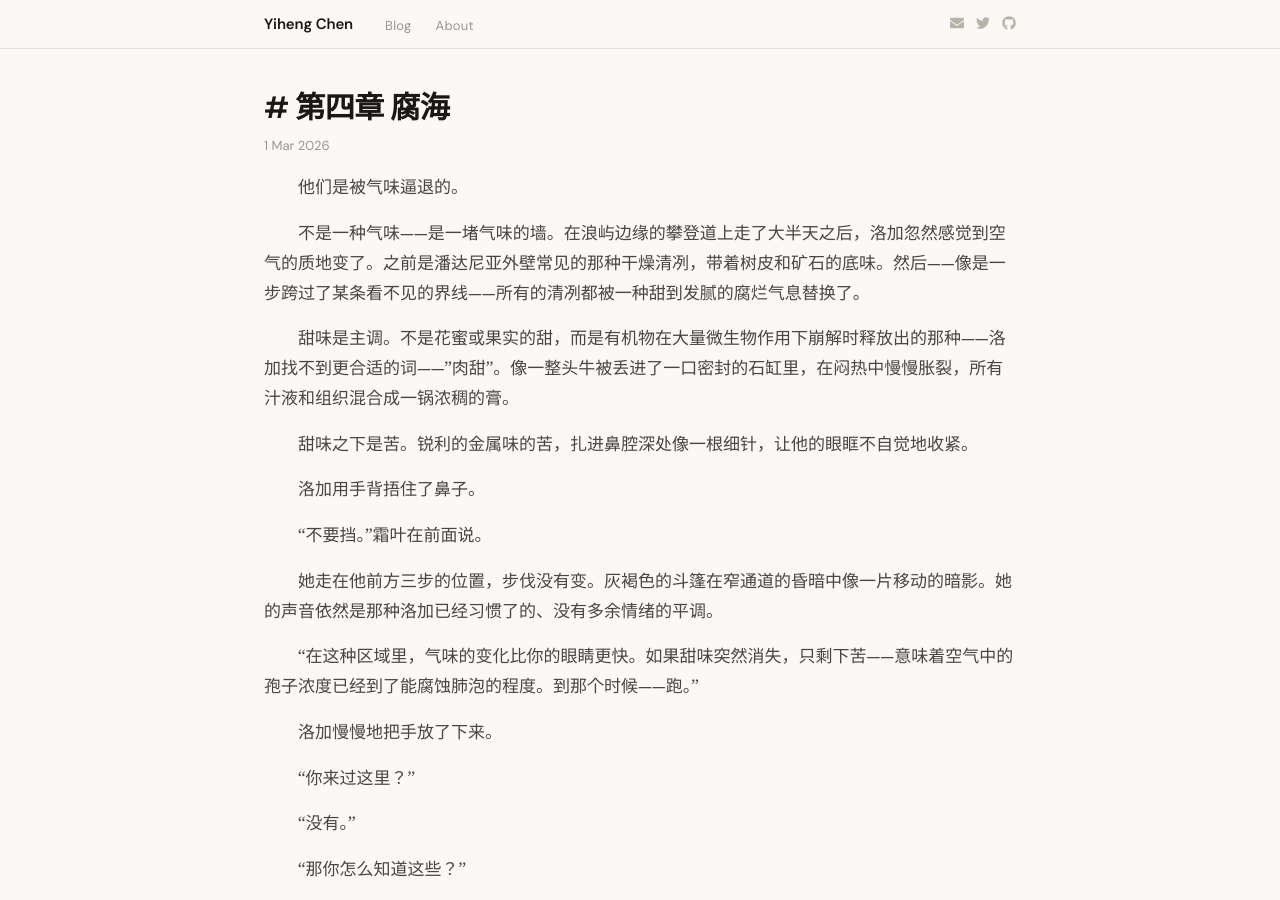
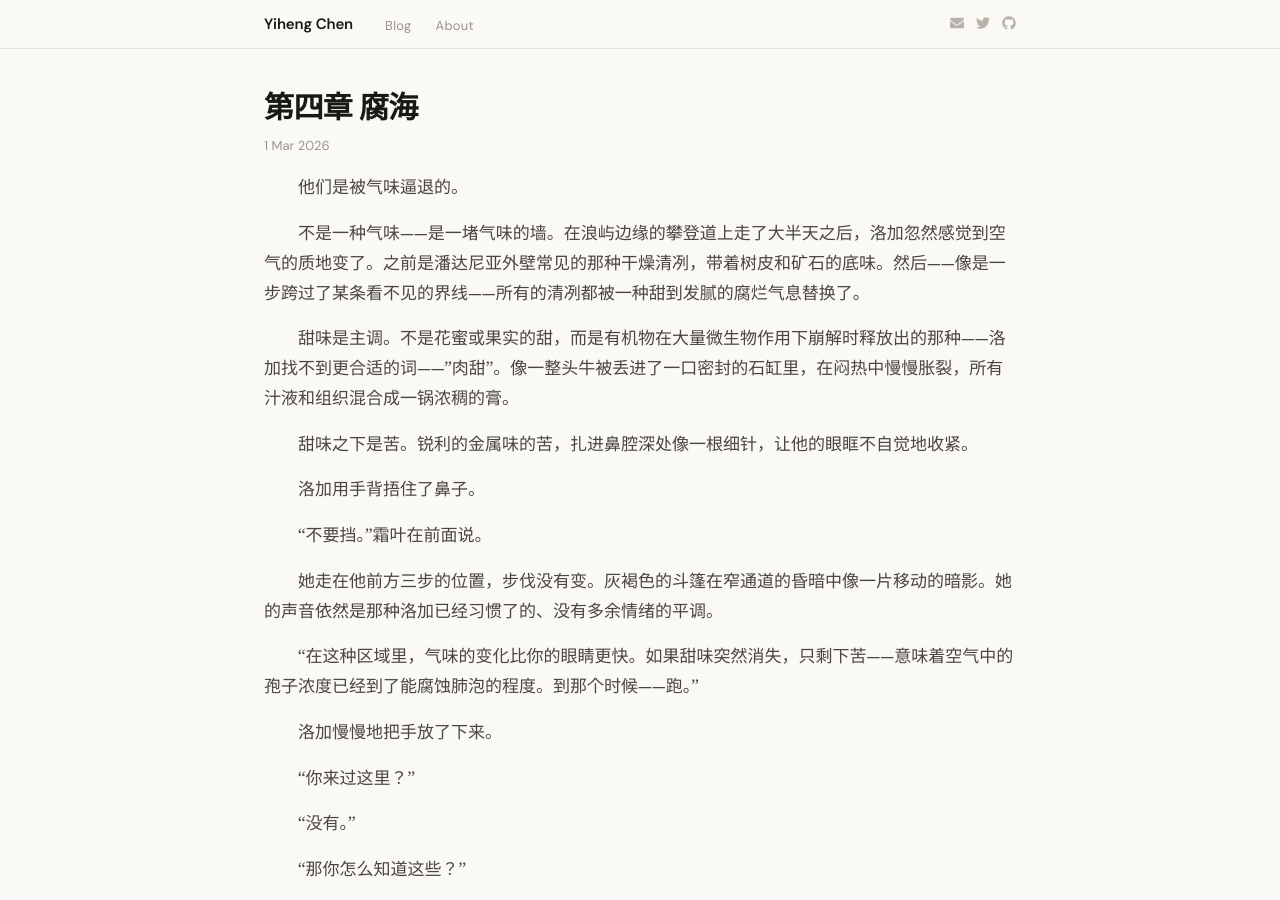
Before and after one commit to yihenc/yihenc.github.io, a Jekyll site: the page built from _posts/2026-02-28-第四章-腐海.md, in a window 1280 px wide and 900 px high. Built offline with Jekyll 4.4.1, drawn with Linux system fonts in a browser that asks for light colours; nearby versions of some CDN libraries.

Commit message:
Update: 第四章 腐海

```diff
--- a/_posts/2026-02-28-第四章-腐海.md
+++ b/_posts/2026-02-28-第四章-腐海.md
@@ -1,6 +1,6 @@
 ---
 layout: post
-title: "# 第四章 腐海"
+title: "第四章 腐海"
 date: 2026-03-01 00:00 +0000
 ---
 &emsp;&emsp;他们是被气味逼退的。
```
